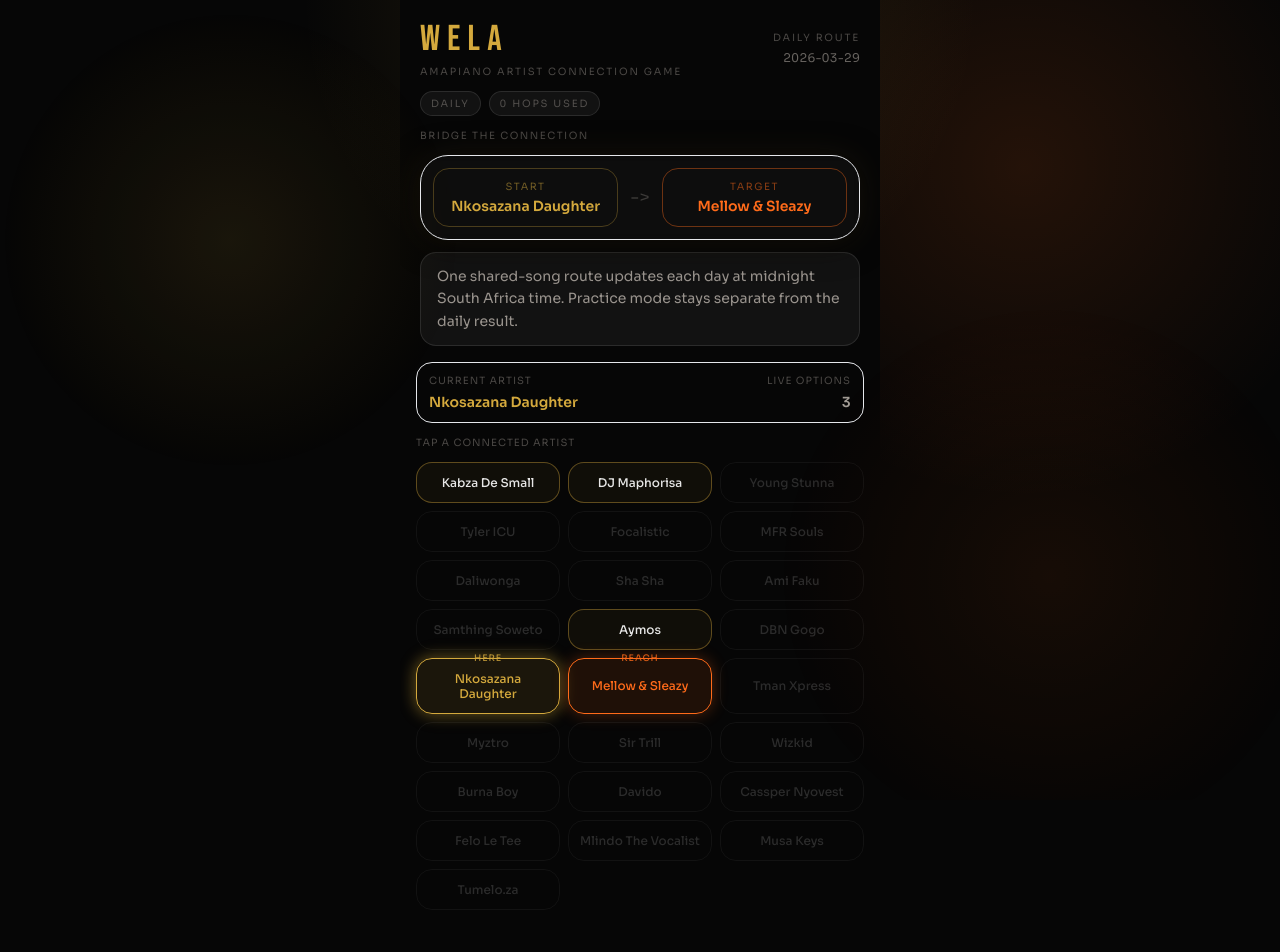
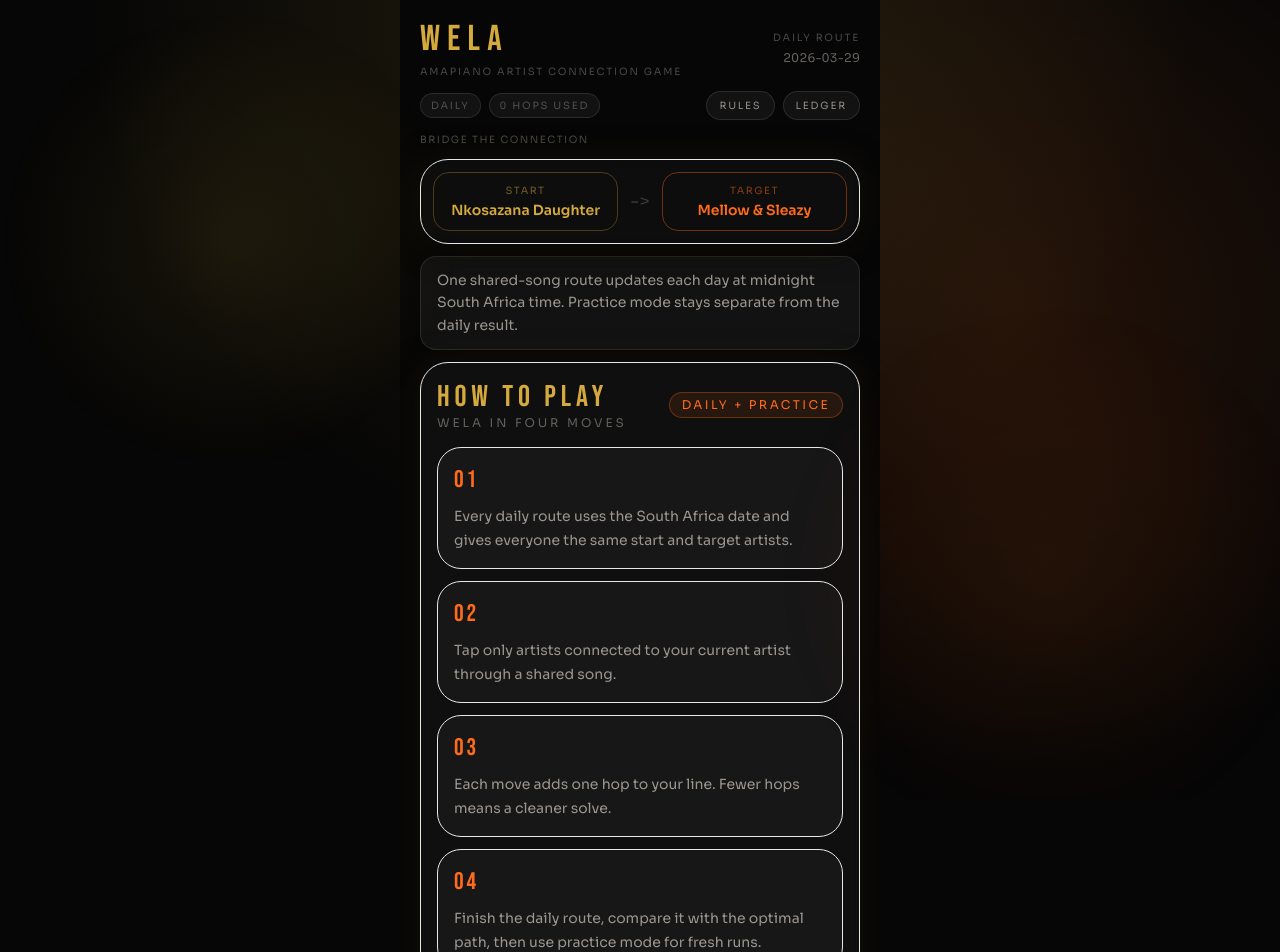
Before and after one commit to km-webdvlpr/LogDrum, a React (Vite) app: page / in a window 1280 px wide. Shown: the top 952 px of the page. Before the commit the page ends 926 px from the top, so only its background shows below. Built offline with nearby package versions, Linux system fonts and the light colour scheme.

Commit message:
Strengthen WELA onboarding and local player ritual

```diff
--- a/src/App.tsx
+++ b/src/App.tsx
@@ -4,15 +4,19 @@
 import { buildGraph } from './engine/graph'
 import { getDailyChallenge, getSADateKey } from './engine/challenge'
 import { useGame } from './store/useGame'
-import { getTodayEntry } from './store/history'
+import { getTodayEntry, loadHistory } from './store/history'
 import { ArtistGrid } from './components/ArtistGrid'
 import { PathTrail } from './components/PathTrail'
 import { ResultScreen } from './components/ResultScreen'
 import { ToastBanner } from './components/ToastBanner'
+import { HowToPlayPanel } from './components/HowToPlayPanel'
+import { PlayerLedger } from './components/PlayerLedger'
 import type { Artist, Song, Challenge } from './types/wela'
 
 const artists = artistsData as Artist[]
 const songs = songsData as Song[]
+
+type PanelView = 'rules' | 'ledger' | null
 
 function useSADate() {
   const [dateKey, setDateKey] = useState(getSADateKey)
@@ -30,6 +34,7 @@
   const graph = useMemo(() => buildGraph(artists, songs), [])
   const dateKey = useSADate()
   const [practiceMode, setPracticeMode] = useState(false)
+  const [panelView, setPanelView] = useState<PanelView>('rules')
 
   const challenge = useMemo<Challenge>(() => {
     if (practiceMode) {
@@ -39,16 +44,21 @@
     return getDailyChallenge(graph, dateKey)
   }, [graph, dateKey, practiceMode])
 
+  const historyEntries = useMemo(
+    () => loadHistory(),
+    [stateKeyForHistory(challenge.date, practiceMode)]
+  )
+
   const savedDailyEntry = useMemo(() => {
     if (practiceMode) return null
-    const entry = getTodayEntry(dateKey)
+    const entry = historyEntries.find((item) => item.date === dateKey) ?? getTodayEntry(dateKey)
     if (!entry) return null
     const isSameChallenge =
       entry.startId === challenge.startId &&
       entry.destinationId === challenge.destinationId &&
       entry.date === challenge.date
     return isSameChallenge ? entry : null
-  }, [practiceMode, dateKey, challenge])
+  }, [practiceMode, historyEntries, dateKey, challenge])
 
   const { state, makeMove, undo } = useGame(graph, challenge, savedDailyEntry)
 
@@ -58,11 +68,30 @@
   const isDaily = !practiceMode
   const isSolvedDaily = isDaily && state.status === 'solved'
 
+  const visibleHistory = useMemo(() => {
+    if (state.status !== 'solved' || challenge.date === 'practice') return historyEntries
+    const alreadyStored = historyEntries.some((entry) => entry.date === challenge.date)
+    if (alreadyStored) return historyEntries
+    return [
+      {
+        date: challenge.date,
+        startId: challenge.startId,
+        destinationId: challenge.destinationId,
+        path: state.path,
+        hops: state.path.length,
+        optimal: challenge.optimalLength,
+        timestamp: Date.now(),
+      },
+      ...historyEntries,
+    ]
+  }, [state.status, state.path, challenge, historyEntries])
+
   return (
     <div className="min-h-screen bg-[#060606] text-white flex flex-col max-w-[480px] mx-auto relative overflow-hidden">
       <div className="noise-overlay" />
       <div className="stage-glow" />
 
+      <main className="relative z-10 flex min-h-screen flex-col">
         <header className="flex items-center justify-between px-5 pt-5 pb-3 shrink-0">
           <div>
             <span className="font-display text-4xl tracking-[0.2em] text-gold">WELA</span>
@@ -81,6 +110,7 @@
         </header>
 
         <div className="px-5 pb-4 shrink-0 space-y-3">
+          <div className="flex items-center justify-between gap-3">
             <div className="flex items-center gap-2 text-[10px] uppercase tracking-[0.18em] text-haze/35">
               <span className="rounded-full border border-white/10 bg-white/5 px-2.5 py-1">
                 {practiceMode ? 'practice' : 'daily'}
@@ -88,6 +118,21 @@
               <span className="rounded-full border border-white/10 bg-white/5 px-2.5 py-1 tabular-nums">
                 {state.path.length} hops used
               </span>
+            </div>
+            <div className="flex items-center gap-2">
+              <button
+                onClick={() => setPanelView((current) => (current === 'rules' ? null : 'rules'))}
+                className="rounded-full border border-white/10 bg-white/5 px-3 py-1.5 text-[10px] uppercase tracking-[0.18em] text-haze/70 transition-colors hover:border-gold/30 hover:text-haze"
+              >
+                Rules
+              </button>
+              <button
+                onClick={() => setPanelView((current) => (current === 'ledger' ? null : 'ledger'))}
+                className="rounded-full border border-white/10 bg-white/5 px-3 py-1.5 text-[10px] uppercase tracking-[0.18em] text-haze/70 transition-colors hover:border-gold/30 hover:text-haze"
+              >
+                Ledger
+              </button>
+            </div>
           </div>
 
           <p className="text-[10px] text-haze/35 uppercase tracking-[0.15em]">
@@ -119,6 +164,9 @@
               message="Practice mode generates short fresh routes and never overwrites your saved daily result."
             />
           )}
+
+          {panelView === 'rules' ? <HowToPlayPanel /> : null}
+          {panelView === 'ledger' ? <PlayerLedger artists={artists} entries={visibleHistory} /> : null}
         </div>
 
         <div className="shrink-0">
@@ -160,6 +208,11 @@
             </button>
           </div>
         )}
+      </main>
     </div>
   )
 }
+
+function stateKeyForHistory(challengeDate: string, practiceMode: boolean): string {
+  return `${challengeDate}:${practiceMode}`
+}
--- /dev/null
+++ b/src/components/HowToPlayPanel.tsx
@@ -0,0 +1,42 @@
+const steps = [
+  'Every daily route uses the South Africa date and gives everyone the same start and target artists.',
+  'Tap only artists connected to your current artist through a shared song.',
+  'Each move adds one hop to your line. Fewer hops means a cleaner solve.',
+  'Finish the daily route, compare it with the optimal path, then use practice mode for fresh runs.'
+]
+
+export function HowToPlayPanel() {
+  return (
+    <section className="rounded-[28px] border border-white/8 bg-white/[0.04] px-4 py-4 shadow-glow backdrop-blur-sm">
+      <div className="mb-4 flex items-center justify-between gap-3">
+        <div>
+          <p className="font-display text-3xl tracking-[0.16em] text-gold">How To Play</p>
+          <p className="text-xs uppercase tracking-[0.24em] text-haze/45">WELA in four moves</p>
+        </div>
+        <div className="rounded-full border border-ember/30 bg-ember/10 px-3 py-1 text-xs uppercase tracking-[0.2em] text-ember">
+          Daily + practice
+        </div>
+      </div>
+
+      <div className="space-y-3">
+        {steps.map((step, index) => (
+          <div
+            key={step}
+            className="rounded-3xl border border-white/8 bg-white/[0.03] p-4 transition-colors hover:border-gold/25"
+          >
+            <p className="mb-2 font-display text-2xl tracking-[0.12em] text-ember">0{index + 1}</p>
+            <p className="text-sm leading-6 text-haze/75">{step}</p>
+          </div>
+        ))}
+      </div>
+
+      <div className="mt-4 rounded-3xl border border-gold/15 bg-gradient-to-br from-gold/10 to-ember/10 p-4 text-sm leading-6 text-haze/75">
+        <p className="font-semibold text-haze">Product note</p>
+        <p>
+          WELA keeps the strong cultural framing and polished ritual feel we wanted, but strips out the
+          backend baggage and guess-the-title friction that made the earlier LogDrum direction harder to love.
+        </p>
+      </div>
+    </section>
+  )
+}
--- /dev/null
+++ b/src/components/PlayerLedger.tsx
@@ -0,0 +1,90 @@
+import type { Artist } from '../types/wela'
+import type { HistoryEntry } from '../types/wela'
+
+interface PlayerLedgerProps {
+  artists: Artist[]
+  entries: HistoryEntry[]
+}
+
+function artistName(artists: Artist[], id: string): string {
+  return artists.find((artist) => artist.id === id)?.name ?? id
+}
+
+export function PlayerLedger({ artists, entries }: PlayerLedgerProps) {
+  const dailyEntries = entries.filter((entry) => entry.date !== 'practice')
+  const optimalClears = dailyEntries.filter((entry) => entry.hops === entry.optimal).length
+  const averageOverOptimal =
+    dailyEntries.length > 0
+      ? (dailyEntries.reduce((sum, entry) => sum + (entry.hops - entry.optimal), 0) / dailyEntries.length).toFixed(1)
+      : '0.0'
+
+  return (
+    <section className="rounded-[28px] border border-white/8 bg-white/[0.04] px-4 py-4 shadow-glow backdrop-blur-sm">
+      <div className="flex items-start justify-between gap-4">
+        <div>
+          <p className="font-display text-3xl tracking-[0.16em] text-gold">Player Ledger</p>
+          <p className="mt-1 text-sm leading-6 text-haze/70">
+            Local history only. No accounts, no sync, just your recent WELA routes on this device.
+          </p>
+        </div>
+        <span className="rounded-full border border-gold/20 bg-gold/10 px-3 py-1 text-xs uppercase tracking-[0.18em] text-gold">
+          {dailyEntries.length} clears
+        </span>
+      </div>
+
+      <div className="mt-4 grid grid-cols-3 gap-3">
+        <LedgerStat label="Daily clears" value={dailyEntries.length} />
+        <LedgerStat label="Optimal runs" value={optimalClears} />
+        <LedgerStat label="Avg over par" value={averageOverOptimal} />
+      </div>
+
+      <div className="mt-4 rounded-[24px] border border-white/8 bg-black/20 p-4">
+        <div className="mb-3 flex items-center justify-between gap-3">
+          <div>
+            <p className="text-xs uppercase tracking-[0.22em] text-haze/45">Recent routes</p>
+            <p className="text-sm text-haze/65">Latest daily sessions stored in local history.</p>
+          </div>
+        </div>
+
+        {dailyEntries.length === 0 ? (
+          <p className="text-sm leading-6 text-haze/60">
+            Your ledger is empty. Finish a daily route and WELA will start tracking your clears here.
+          </p>
+        ) : (
+          <div className="space-y-3">
+            {dailyEntries.slice(0, 6).map((entry) => (
+              <div
+                key={`${entry.date}-${entry.startId}-${entry.destinationId}`}
+                className="rounded-3xl border border-white/8 bg-white/[0.03] p-4"
+              >
+                <div className="flex items-start justify-between gap-4">
+                  <div>
+                    <p className="text-xs uppercase tracking-[0.24em] text-haze/45">{entry.date}</p>
+                    <p className="mt-1 text-base font-semibold text-haze">
+                      {artistName(artists, entry.startId)} to {artistName(artists, entry.destinationId)}
+                    </p>
+                  </div>
+                  <div className="text-right">
+                    <p className="text-sm font-semibold text-gold tabular-nums">{entry.hops} hops</p>
+                    <p className="text-xs uppercase tracking-[0.18em] text-haze/45">
+                      optimal {entry.optimal}
+                    </p>
+                  </div>
+                </div>
+              </div>
+            ))}
+          </div>
+        )}
+      </div>
+    </section>
+  )
+}
+
+function LedgerStat({ label, value }: { label: string; value: string | number }) {
+  return (
+    <div className="rounded-[22px] border border-white/8 bg-white/[0.03] px-3 py-3">
+      <p className="text-[10px] uppercase tracking-[0.22em] text-haze/45">{label}</p>
+      <p className="mt-2 font-display text-2xl tracking-[0.08em] text-haze">{value}</p>
+    </div>
+  )
+}
```
Lines whose indentation alone changed are shown as unchanged.
